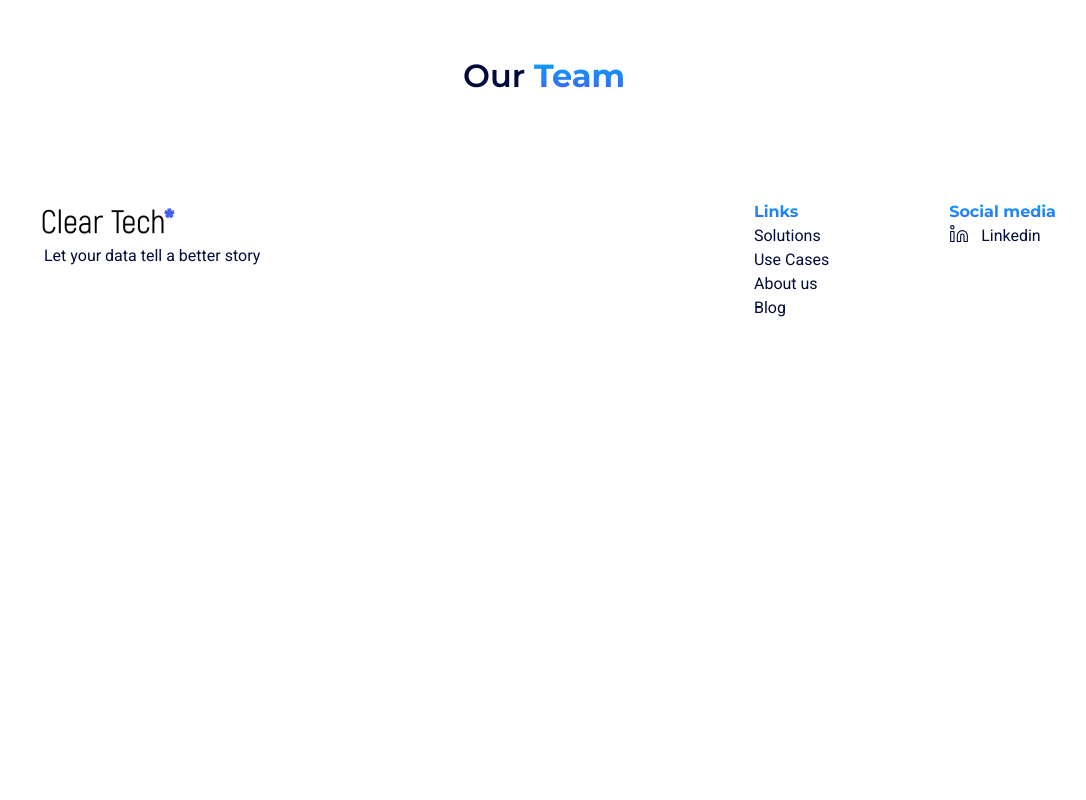
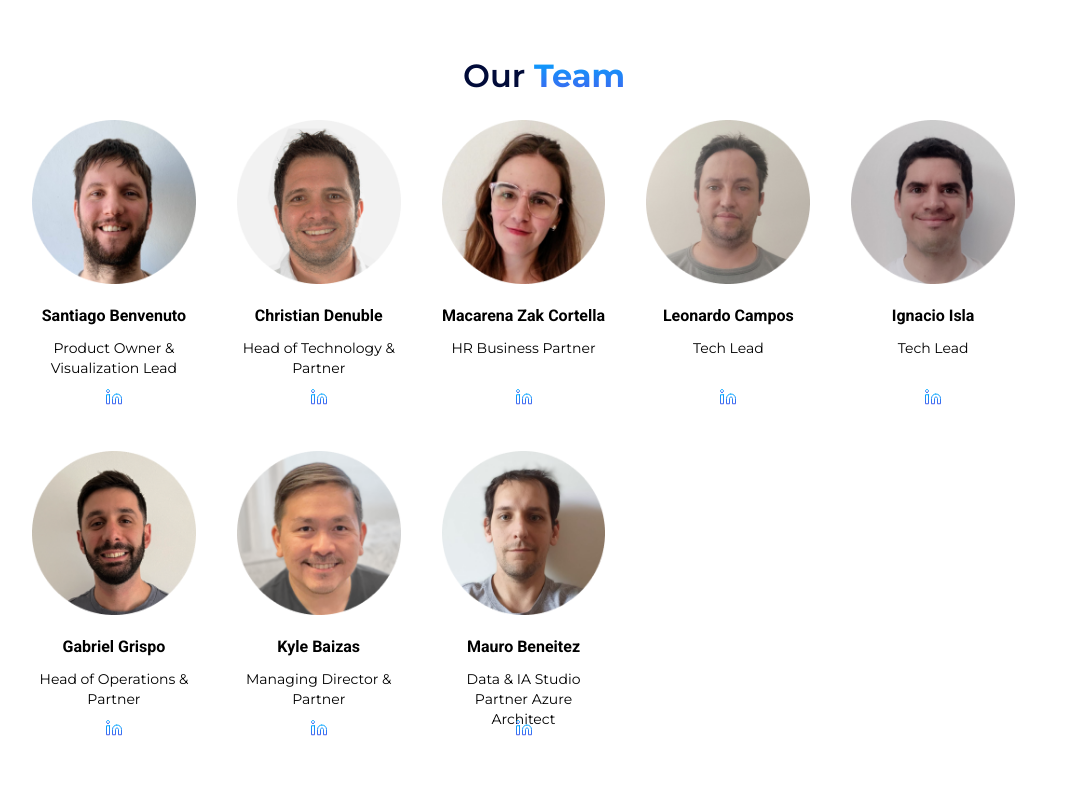
Before and after one commit to Eliman-C5/cleartechsite, a Next.js app: page /AboutUs in a window 1280 px wide. Shown: the part 2020-2820 px from the top of the page, without its empty margins (96-1182 px from the left). Before the commit the page ends 2535 px from the top, so only its background shows below. Built offline with nearby package versions, Linux system fonts and the light colour scheme.

Commit message:
team section agregada

```diff
--- a/components/AboutUsSections/Team.jsx
+++ b/components/AboutUsSections/Team.jsx
@@ -1,5 +1,18 @@
 import Section from 'components/Wrappers/NormalAndFadeInSection';
+import { team } from '../../public/data';
 
+const TeamCard = ({ image, name, job, likedinlink }) => {
+  return (
+    <div className="w-[20%] mb-[45px]">
+      <div className="flex flex-col justify-center items-center  w-[80%]">
+        <img src={image} alt={name} className="mb-[20px]" />
+        <p className="font-bold roboto text-center mb-[10px] ">{name}</p>
+        <p className="text-center text-sm h-[40px] mb-[10px] ">{job}</p>
+        <img src="/img/team/linkedin.svg" className="cursor-pointer" />
+      </div>
+    </div>
+  );
+};
 const Team = () => {
   return (
     <Section>
@@ -7,6 +20,11 @@ const Team = () => {
         <h2 className="tittles" style={{ marginBottom: '20px' }}>
           Our <span className="gradient_title ">Team</span>
         </h2>
+        <div className="flex flex-wrap">
+          {team.map((t) => (
+            <TeamCard image={t.image} name={t.name} job={t.job} />
+          ))}
+        </div>
       </article>
     </Section>
   );
--- a/public/data.js
+++ b/public/data.js
@@ -218,3 +218,62 @@ export const choosecards = [
     desc: 'Argentina and the Philippines have extremely high bilingual rates in the world with English is the most studied language. ',
   },
 ];
+
+export const team = [
+  {
+    id: 1,
+    name: 'Santiago Benvenuto',
+    image: '/img/team/santiago.png',
+    job: 'Product Owner & Visualization Lead',
+    linkedinlink: '/',
+  },
+  {
+    id: 2,
+    name: 'Christian Denuble',
+    image: '/img/team/christian.png',
+    job: 'Head of Technology & Partner',
+    linkedinlink: '/',
+  },
+  {
+    id: 3,
+    name: ' Macarena Zak Cortella',
+    image: '/img/team/macarena.png',
+    job: 'HR Business Partner',
+    linkedinlink: '/',
+  },
+  {
+    id: 4,
+    name: ' Leonardo Campos',
+    image: '/img/team/leonardo.png',
+    job: 'Tech Lead',
+    linkedinlink: '/',
+  },
+  {
+    id: 5,
+    name: 'Ignacio Isla ',
+    image: '/img/team/ignacio.png',
+    job: 'Tech Lead',
+    linkedinlink: '/',
+  },
+  {
+    id: 6,
+    name: 'Gabriel Grispo',
+    image: '/img/team/gabriel.png',
+    job: 'Head of Operations & Partner',
+    linkedinlink: '/',
+  },
+  {
+    id: 7,
+    name: 'Kyle Baizas ',
+    image: '/img/team/kyle.png',
+    job: 'Managing Director & Partner',
+    linkedinlink: '/',
+  },
+  {
+    id: 8,
+    name: 'Mauro Beneitez ',
+    image: '/img/team/mauro.png',
+    job: 'Data & IA Studio Partner  Azure Architect',
+    linkedinlink: '/',
+  },
+];
```
Also changed, not shown: public/img/team/linkedin.svg (added).
